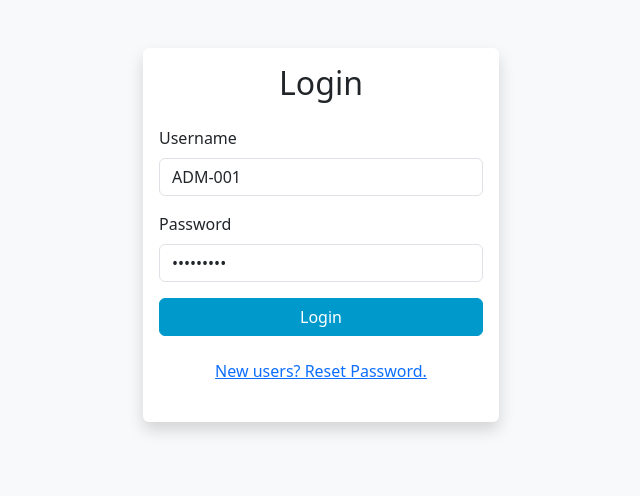
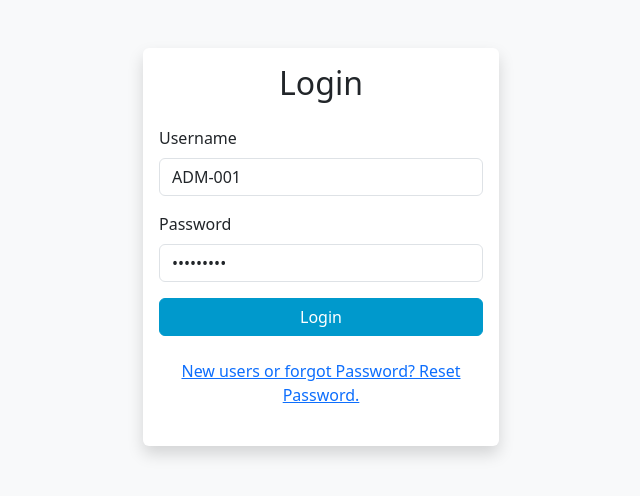
Before and after one commit to Patricia-Sigei/Edu-Learner, a React (Create React App) app: page /login in a window 1280 px wide. Shown: the top 496 px of the page, without its empty margins (319-959 px from the left). Built offline with nearby package versions, Linux system fonts and the light colour scheme; the HTML template or start-up script is replaced by a standard one.

Commit message:
improves login message

```diff
--- a/src/pages/auth/Login.js
+++ b/src/pages/auth/Login.js
@@ -125,7 +125,7 @@ function Login() {
 
               <p className="mt-3 text-center">
                 <button className="btn btn-link" onClick={() => setShowResetModal(true)}>
-                New users? Reset Password.
+                New users or forgot Password? Reset Password.
                 </button>
               </p>
             </div>
```
